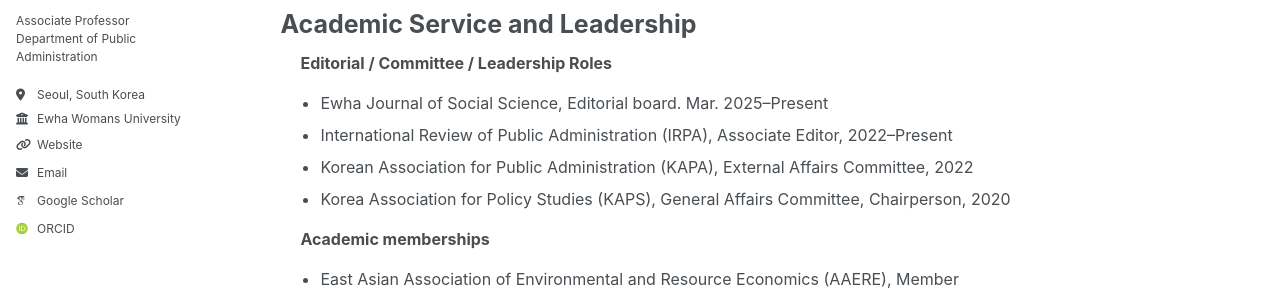
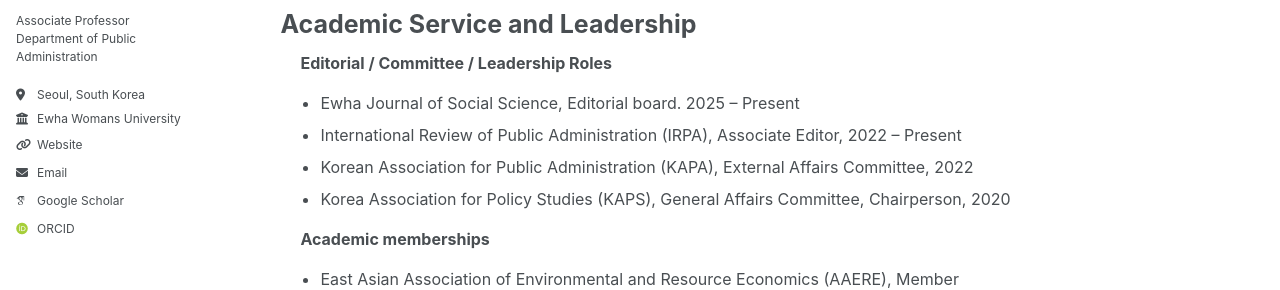
Before and after one commit to ymkim-ssplab/ymkim-ssplab.github.io, a Jekyll site: the page built from _pages/cv.md, in a window 1280 px wide and 900 px high, scrolled down 709 px. Shown: the part 261-551 px from the top of the window. Built offline with Jekyll 4.4.1, drawn with Linux system fonts in a browser that asks for light colours; some web fonts are replaced; a script bundle is joined from its source files by our own code; library files that are not in the unit come from our copies.

Commit message:
Update cv.md

```diff
--- a/_pages/cv.md
+++ b/_pages/cv.md
@@ -49,8 +49,8 @@
   Editorial / Committee / Leadership Roles
 </div>
 
-* Ewha Journal of Social Science, Editorial board. Mar. 2025–Present
-* International Review of Public Administration (IRPA), Associate Editor, 2022–Present
+* Ewha Journal of Social Science, Editorial board. 2025 – Present
+* International Review of Public Administration (IRPA), Associate Editor, 2022 – Present
 * Korean Association for Public Administration (KAPA), External Affairs Committee, 2022
 * Korea Association for Policy Studies (KAPS), General Affairs Committee, Chairperson, 2020
 
```
